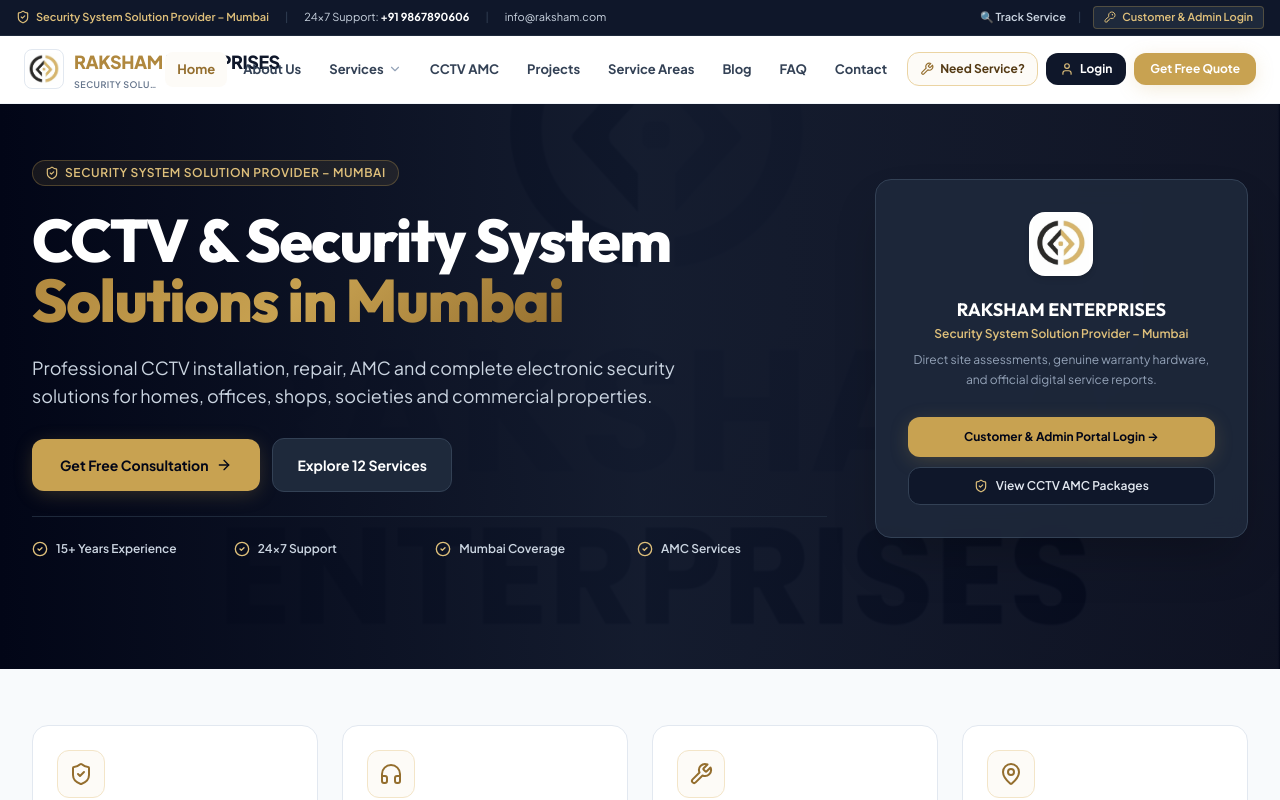
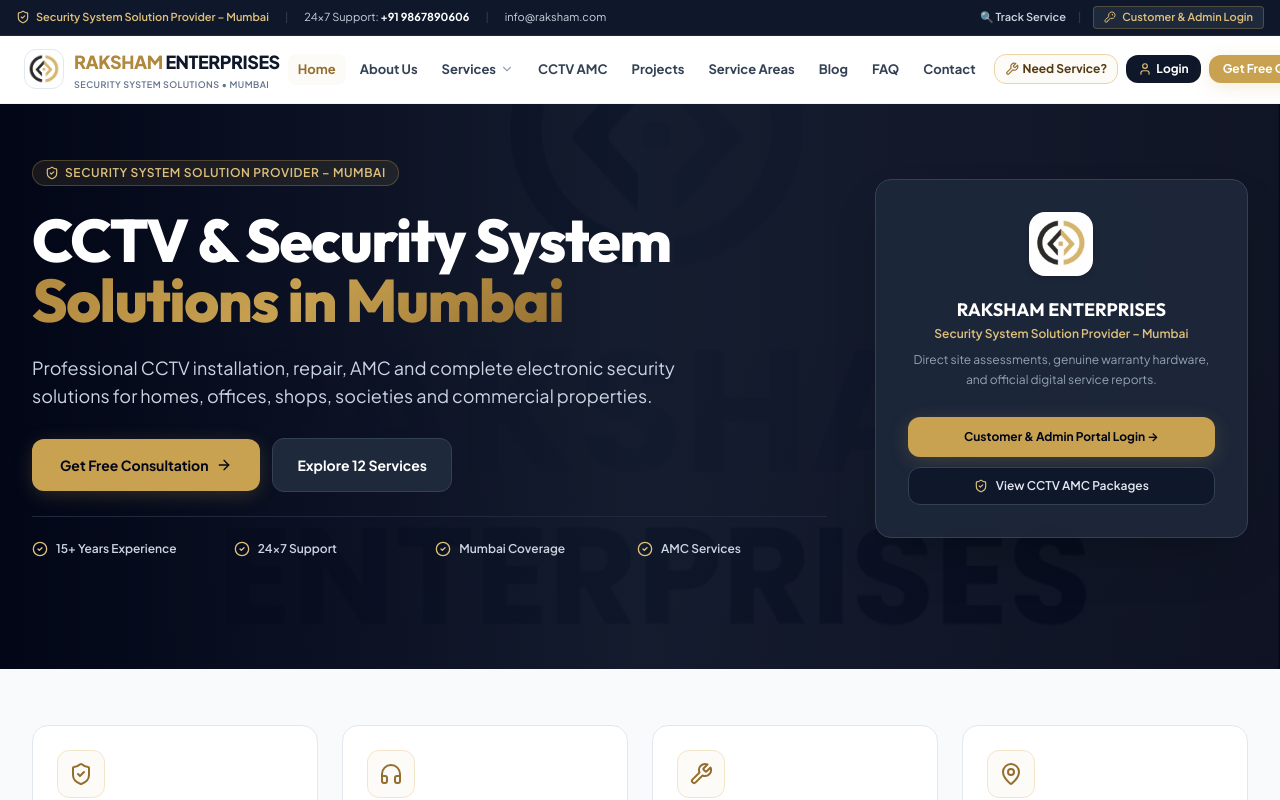
Before and after one commit to guptadipti0123-netizen/raksham-enterprises-web1, a React (Vite) app: page / in a window 1280 px wide. Shown: the top 800 px of the page. Built offline with nearby package versions, Linux system fonts and the light colour scheme.

Commit message:
fix(navbar): prevent logo overlap and ensure robust desktop spacing

```diff
--- a/src/components/Navbar.jsx
+++ b/src/components/Navbar.jsx
@@ -123,21 +123,21 @@ export default function Navbar({ onOpenQuote }) {
         <div className="max-w-[1440px] mx-auto px-4 sm:px-6">
           <div className="flex items-center justify-between gap-2">
 
-            {/* Brand Logo */}
-            <Link to="/" className="flex items-center space-x-2 sm:space-x-2.5 flex-shrink group min-w-0">
-              <div className="w-8 h-8 sm:w-10 sm:h-10 rounded-lg overflow-hidden bg-white border border-slate-200 p-0.5 flex items-center justify-center shadow-xs group-hover:border-gold-500 transition-colors flex-shrink-0">
+            {/* Brand Logo (Always protected with flex-shrink-0) */}
+            <Link to="/" className="flex items-center space-x-2.5 flex-shrink-0 group">
+              <div className="w-9 h-9 sm:w-10 sm:h-10 rounded-xl overflow-hidden bg-white border border-slate-200 p-0.5 flex items-center justify-center shadow-xs group-hover:border-gold-500 transition-colors flex-shrink-0">
                 <img
                   src="/assets/logo-icon.jpg"
                   alt="Raksham Enterprises Logo Icon"
                   className="w-full h-full object-contain"
                 />
               </div>
-              <div className="flex flex-col text-left min-w-0">
-                <span className="text-xs sm:text-base md:text-lg font-extrabold tracking-tight text-slate-900 leading-none group-hover:text-gold-700 transition-colors whitespace-nowrap">
-                  <span className="text-gold-600 font-black">RAKSHAM</span> ENTERPRISES
+              <div className="flex flex-col text-left flex-shrink-0">
+                <span className="text-sm sm:text-base md:text-lg font-black tracking-tight text-slate-900 leading-none group-hover:text-gold-700 transition-colors whitespace-nowrap">
+                  <span className="text-gold-600">RAKSHAM</span> ENTERPRISES
                 </span>
-                <span className="text-[8px] sm:text-[9px] uppercase tracking-wider text-slate-500 font-semibold mt-0.5 whitespace-nowrap truncate">
-                  Security Solutions • Mumbai
+                <span className="text-[8px] sm:text-[9px] uppercase tracking-wider text-slate-500 font-semibold mt-0.5 whitespace-nowrap">
+                  Security System Solutions • Mumbai
                 </span>
               </div>
             </Link>
@@ -159,7 +159,7 @@ export default function Navbar({ onOpenQuote }) {
                       <button
                         type="button"
                         onClick={() => setIsServicesOpen(!isServicesOpen)}
-                        className={`px-2.5 xl:px-3 py-2 text-[13px] font-bold rounded-lg transition-all flex items-center space-x-1 whitespace-nowrap ${
+                        className={`px-2 xl:px-2.5 py-1.5 text-[12px] xl:text-[13px] font-bold rounded-lg transition-all flex items-center space-x-1 whitespace-nowrap ${
                           isActive
                             ? 'text-gold-700 bg-gold-50'
                             : 'text-slate-700 hover:text-gold-700 hover:bg-slate-50'
@@ -216,7 +216,7 @@ export default function Navbar({ onOpenQuote }) {
                   <Link
                     key={link.name}
                     to={link.path}
-                    className={`px-2.5 xl:px-3 py-2 text-[13px] font-bold rounded-lg transition-all whitespace-nowrap ${
+                    className={`px-2 xl:px-2.5 py-1.5 text-[12px] xl:text-[13px] font-bold rounded-lg transition-all whitespace-nowrap ${
                       isActive
                         ? 'text-gold-700 bg-gold-50'
                         : 'text-slate-700 hover:text-gold-700 hover:bg-slate-50'
@@ -229,10 +229,10 @@ export default function Navbar({ onOpenQuote }) {
             </div>
 
             {/* Right Header Action Buttons (Desktop) */}
-            <div className="hidden lg:flex items-center space-x-2 flex-shrink-0">
+            <div className="hidden lg:flex items-center space-x-1.5 xl:space-x-2 flex-shrink-0">
               <Link
                 to="/service-request"
-                className="flex items-center space-x-1.5 px-3 py-2 rounded-xl bg-gold-50 hover:bg-gold-100 text-gold-900 border border-gold-300 text-xs font-bold transition-all whitespace-nowrap shadow-2xs"
+                className="flex items-center space-x-1 px-2.5 py-1.5 rounded-xl bg-gold-50 hover:bg-gold-100 text-gold-900 border border-gold-300 text-xs font-bold transition-all whitespace-nowrap shadow-2xs"
               >
                 <Wrench className="w-3.5 h-3.5 text-gold-700 flex-shrink-0" />
                 <span>Need Service?</span>
@@ -240,7 +240,7 @@ export default function Navbar({ onOpenQuote }) {
 
               <Link
                 to={userRole ? (userRole === 'admin' ? '/admin/dashboard' : '/customer/dashboard') : '/login'}
-                className="flex items-center space-x-1.5 px-3.5 py-2 rounded-xl bg-slate-900 hover:bg-slate-800 text-white text-xs font-bold transition-all whitespace-nowrap shadow-2xs"
+                className="flex items-center space-x-1 px-3 py-1.5 rounded-xl bg-slate-900 hover:bg-slate-800 text-white text-xs font-bold transition-all whitespace-nowrap shadow-2xs"
               >
                 <User className="w-3.5 h-3.5 text-gold-400 flex-shrink-0" />
                 <span>{userRole ? (userRole === 'admin' ? 'Admin' : 'Portal') : 'Login'}</span>
@@ -248,7 +248,7 @@ export default function Navbar({ onOpenQuote }) {
 
               <button
                 onClick={onOpenQuote}
-                className="px-4 py-2 rounded-xl bg-gold-500 hover:bg-gold-600 text-white font-bold text-xs shadow-gold-soft hover:shadow-gold-hover transition-all whitespace-nowrap"
+                className="px-3.5 py-1.5 rounded-xl bg-gold-500 hover:bg-gold-600 text-white font-bold text-xs shadow-gold-soft hover:shadow-gold-hover transition-all whitespace-nowrap"
               >
                 Get Free Quote
               </button>
```
